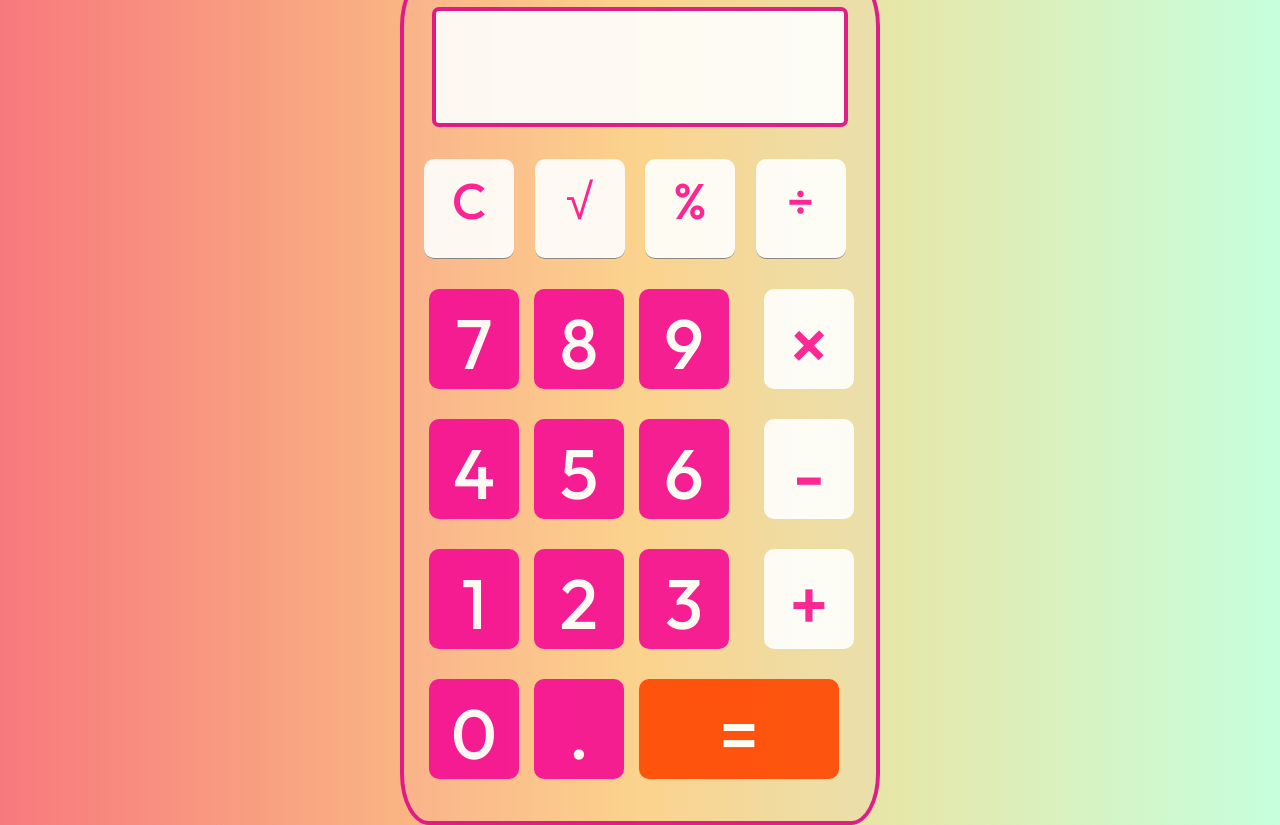
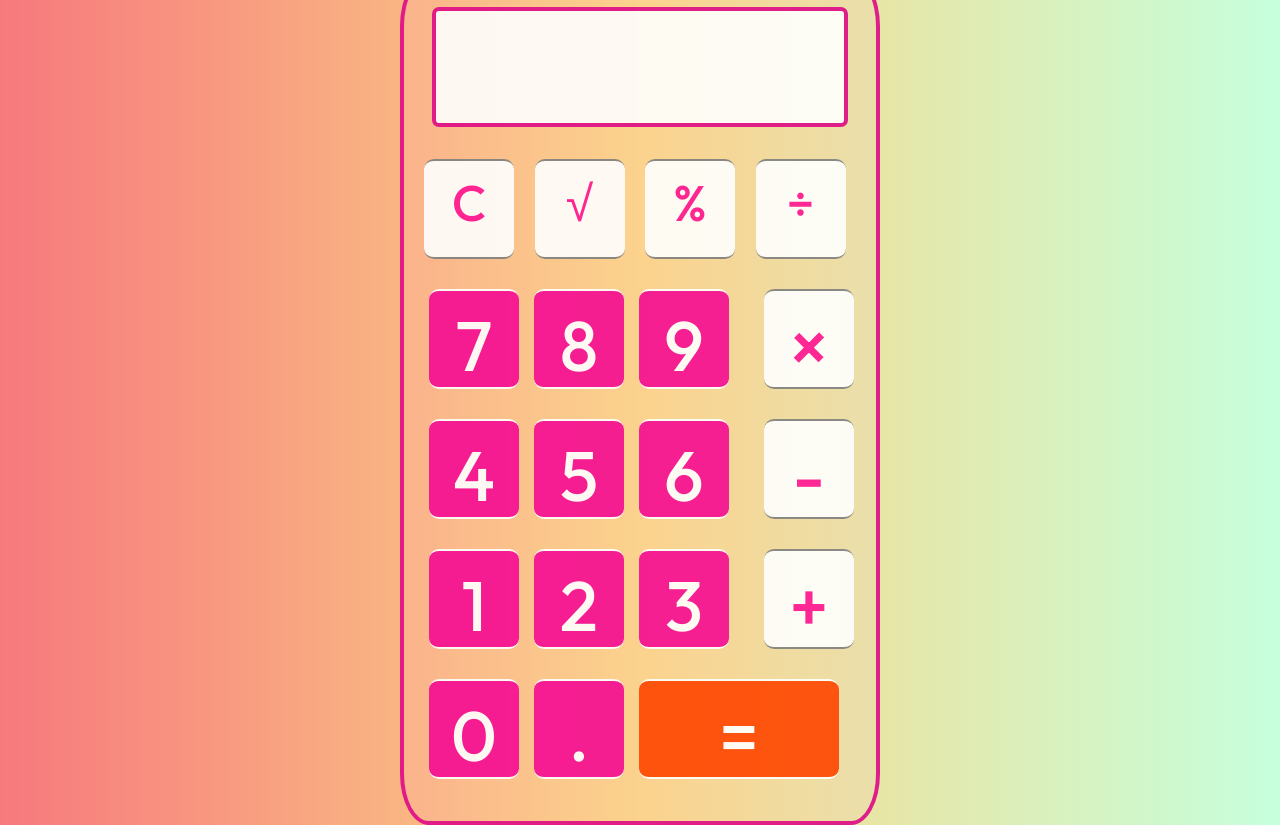
Before and after one commit to Lehelac/Gradient-Color-Calculator, a plain HTML site: page index.html in a window 1280 px wide. Drawn offline with Linux system fonts and the light colour scheme.

```diff
--- a/styles.css
+++ b/styles.css
@@ -99,7 +99,8 @@
         background-color: white;
         margin: 1rem 0.5rem;
         padding: 1rem;
-        border-bottom: 1px solid grey;
+        border-top: 2px solid grey;
+        border-bottom: 2px solid grey;
         border-radius: 10px;
         color: deeppink;
         text-align: center;
@@ -113,7 +114,8 @@
         background-color: white;
         margin: 1rem 0.5rem;
         padding: 1rem;
-        border-bottom: 1px solid grey;
+        border-top: 2px solid grey;
+        border-bottom: 2px solid grey;
         border-radius: 10px;
         color: deeppink;
         text-align: center;
@@ -128,7 +130,8 @@
         background-color: white;
         margin: 1rem 0.5rem;
         padding: 1rem;
-        border-bottom: 1px solid grey;
+        border-top: 2px solid grey;
+        border-bottom: 2px solid grey;
         border-radius: 10px;
         color: deeppink;
         text-align: center;
@@ -144,7 +147,8 @@
         background-color: white;
         margin: 1rem 0.5rem;
         padding: 1rem;
-        border-bottom: 1px solid grey;
+        border-top: 2px solid grey;
+        border-bottom: 2px solid grey;
         border-radius: 10px;
         color: deeppink;
         text-align: center;
@@ -187,6 +191,8 @@
     background-color: white;
     color: deeppink;
     margin-left: -80px;
+    border-top: 2px solid grey;
+    border-bottom: 2px solid grey;
 
   }
     .keys li {
@@ -196,7 +202,8 @@
         background-color: #f50b93;
         margin: 1rem 0.5rem;
         padding: 1rem;
-        border-bottom: 1px solid var(--color-primary);
+        border-top: 2px solid white;
+        border-bottom: 2px solid white;
         border-radius:  10px;
         color: white;
         text-align: center;
```
